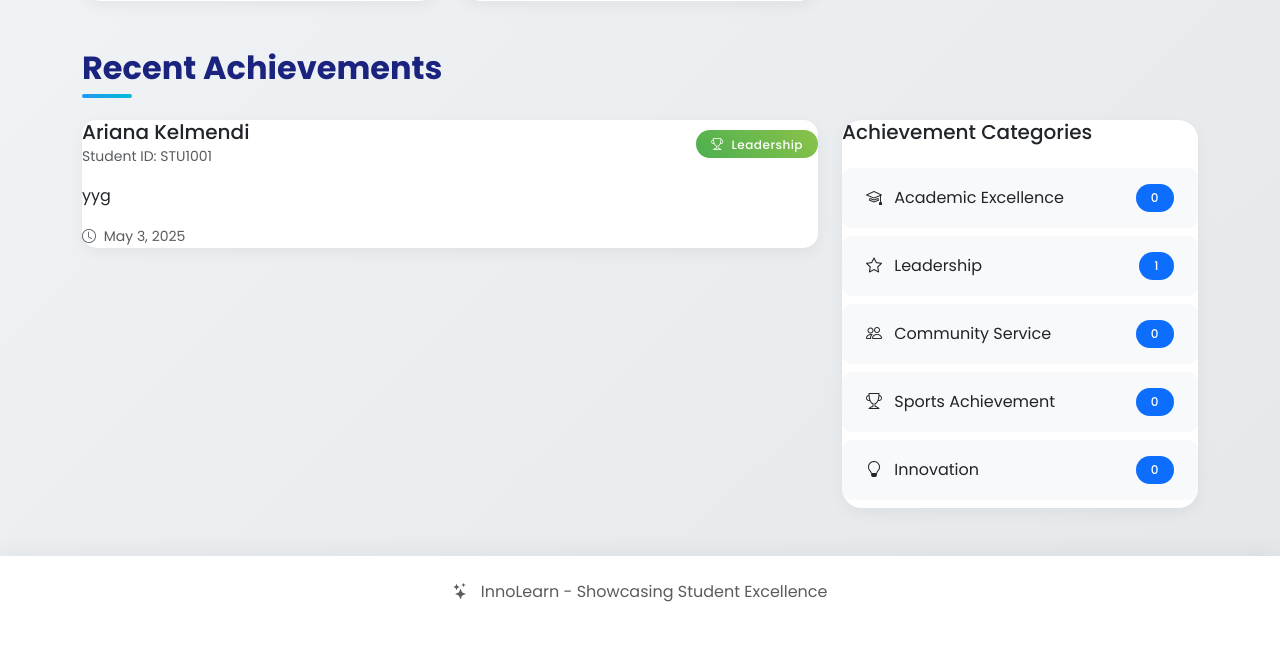
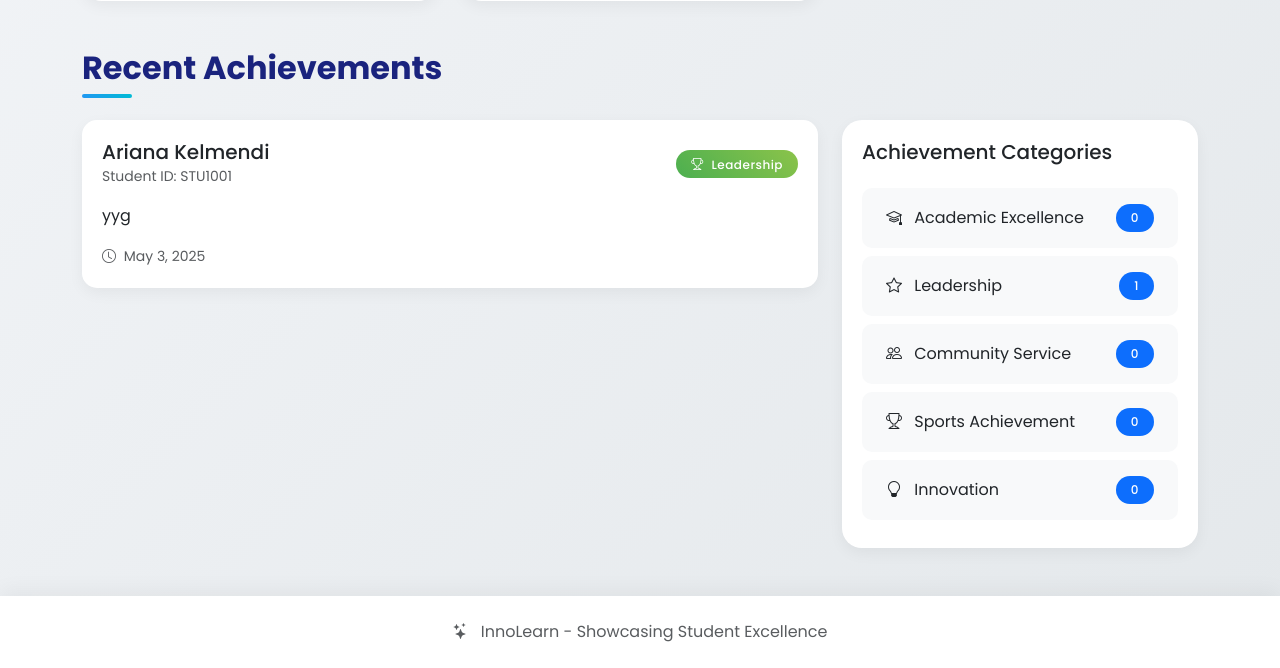
Before and after one commit to iligashi-work/InnoLearn, a PHP site: page /public_gallery.php in a window 1280 px wide. Shown: the part 811-1479 px from the top of the page. Before the commit the page ends 1413 px from the top, so only its background shows below. Run offline with PHP 8.4, Linux system fonts and the light colour scheme; data comes from the database, SQL or seed files in the repository; some libraries are stand-ins or nearby versions.

Commit message:
Update public_gallery.php

```diff
--- a/public_gallery.php
+++ b/public_gallery.php
@@ -188,8 +188,9 @@ $nominations = $nominations_stmt->fetchAll(PDO::FETCH_ASSOC);
             margin-bottom: 1.5rem;
             box-shadow: 0 5px 15px rgba(0, 0, 0, 0.05);
             transition: all 0.3s ease;
+            padding: 20px;
         }
-
+        .l{padding: 20px;}
         .achievement-card:hover {
             transform: translateX(5px);
             box-shadow: 0 8px 25px rgba(0, 0, 0, 0.1);
@@ -432,7 +433,7 @@ $nominations = $nominations_stmt->fetchAll(PDO::FETCH_ASSOC);
             </div>
             <div class="col-md-4" data-aos="fade-left">
                 <div class="stats-card">
-                    <div class="card-body">
+                    <div class="card-body l">
                         <h5 class="card-title mb-4">Achievement Categories</h5>
                         <ul class="list-group list-group-flush">
                             <?php
```
